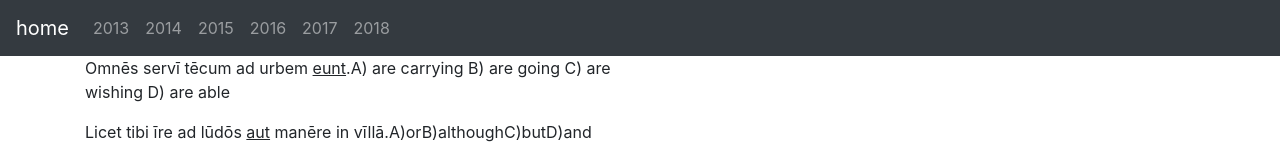
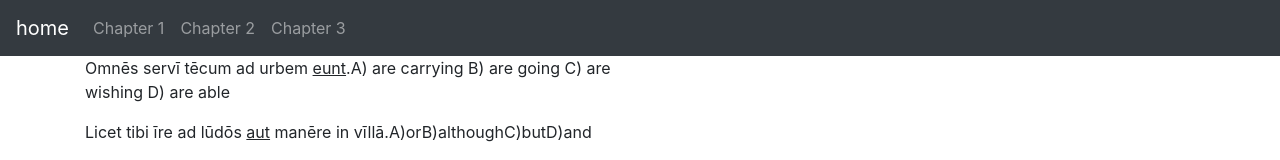
Before and after one commit to chatcher1/mathting, a plain HTML site: page chapter 2.html in a window 1280 px wide. Shown: the top 160 px of the page. Drawn offline with nearby package versions, Linux system fonts and the light colour scheme; files that its build step writes are made by us from their sources; files whose address does not match are found by name.

Commit message:
Add files via upload

```diff
--- a/chapter 2.html
+++ b/chapter 2.html
@@ -20,23 +20,15 @@
     <div class="collapse navbar-collapse" id="navbarColor01">
       <ul class="navbar-nav mr-auto">
         <li class="nav-item">
-          <a class="nav-link" class="btn btn-primary" href="2013.html">2013</a>
+          <a class="nav-link" class="btn btn-primary" href="chapter1.html">Chapter 1</a>
         </li>
         <li class="nav-item">
-          <a class="nav-link" class="btn btn-primary" href="2014.html">2014</a>
+          <a class="nav-link" class="btn btn-primary" href="chapter2.html">Chapter 2</a>
         </li>
         <li class="nav-item">
-          <a class="nav-link" class="btn btn-primary" href="2015.html">2015</a>
+          <a class="nav-link" class="btn btn-primary" href="chapter3.html">Chapter 3</a>
         </li>
-        <li class="nav-item">
-          <a class="nav-link"class="btn btn-primary" href="2016.html">2016</a>
-        </li>
-        <li class="nav-item">
-          <a class="nav-link"class="btn btn-primary" href="2017.html">2017</a>
-        </li>
-        <li class="nav-item">
-          <a class="nav-link"class="btn btn-primary" href="2018.html">2018</a>
-        </li>
+
       </ul>
     </div>
   </nav>
```
Also changed, not shown: chapter1.html (+4 -12 lines), chapter3.html (+5 -12 lines), index.html (+4 -12 lines).
